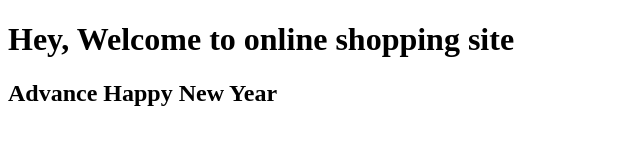
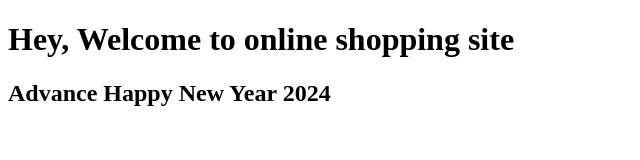
Before and after one commit to Chandrika-Karri/Jenkins, a plain HTML site: page index.html in a window 1280 px wide. Shown: the full height of the page, 0-640 px from the left. Drawn offline with Linux system fonts and the light colour scheme.

Commit message:
Update index.html

```diff
--- a/index.html
+++ b/index.html
@@ -5,6 +5,6 @@
   </head>
   <body>
     <h1> Hey, Welcome to online shopping site </h1>
-    <h2> Advance Happy New Year </h2>
+    <h2> Advance Happy New Year 2024 </h2>
   </body>
 </html>
```
